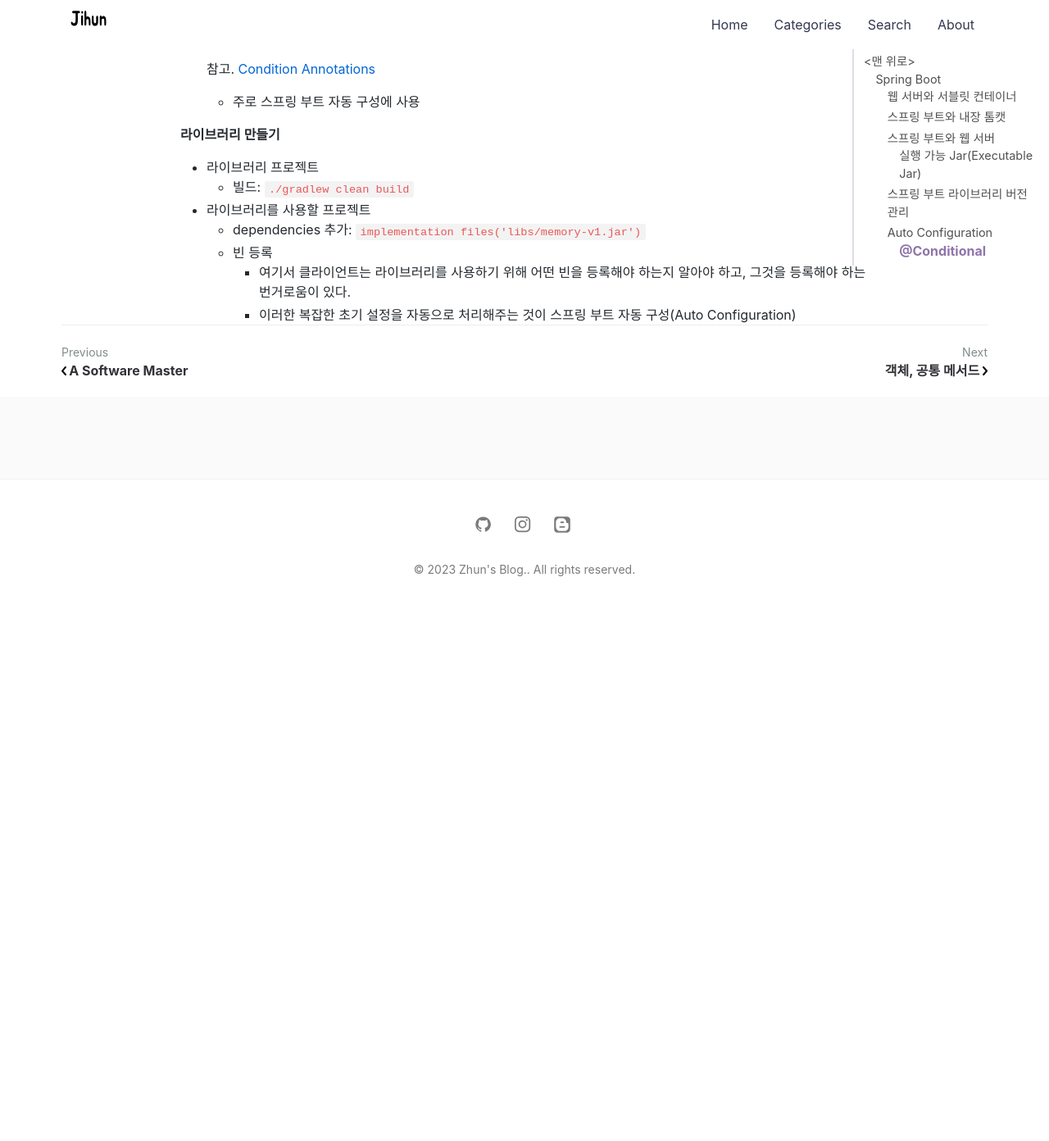
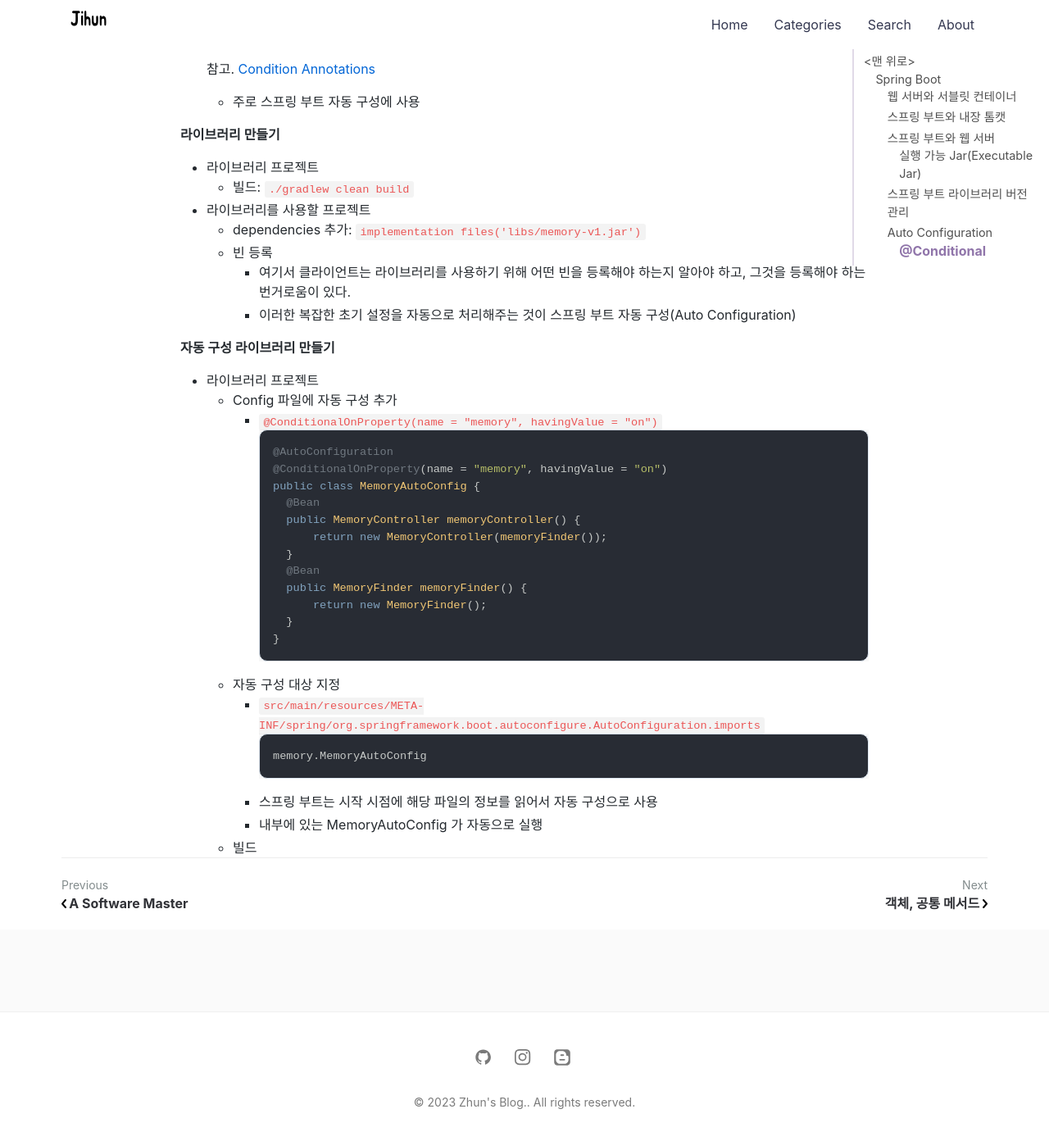
Before and after one commit to jihunparkme/jihunparkme.github.io, a Jekyll site: the page built from _posts/2023-04-06-spring-boot.md, in a window 1280 px wide and 1400 px high, scrolled down 10615 px. Shown: the top 1392 px of the window at 82% size. Built offline with Jekyll 4.4.1, drawn with Linux system fonts in a browser that asks for light colours; nearby versions of some CDN libraries; comment, search, counter and statistics services are not loaded; before the commit the page ends 11365 px from its top, so only the background shows below that; some of the changed text lies outside the part shown.

Commit message:
[SpringBoot] AutoConfiguration : 자동 구성 라이브러리 만들기

````diff
--- a/_posts/2023-04-06-spring-boot.md
+++ b/_posts/2023-04-06-spring-boot.md
@@ -439,3 +439,31 @@ public class JdbcTemplateAutoConfiguration {
   - 빈 등록
     - 여기서 클라이언트는 라이브러리를 사용하기 위해 어떤 빈을 등록해야 하는지 알아야 하고, 그것을 등록해야 하는 번거로움이 있다.
     - 이러한 복잡한 초기 설정을 자동으로 처리해주는 것이 스프링 부트 자동 구성(Auto Configuration)
+
+**자동 구성 라이브러리 만들기**
+
+- 라이브러리 프로젝트
+  - Config 파일에 자동 구성 추가
+    - `@ConditionalOnProperty(name = "memory", havingValue = "on")`
+    ```java
+    @AutoConfiguration
+    @ConditionalOnProperty(name = "memory", havingValue = "on")
+    public class MemoryAutoConfig {
+        @Bean
+        public MemoryController memoryController() {
+            return new MemoryController(memoryFinder());
+        }
+        @Bean
+        public MemoryFinder memoryFinder() {
+            return new MemoryFinder();
+        }
+    }
+    ```
+  - 자동 구성 대상 지정
+    - `src/main/resources/META-INF/spring/org.springframework.boot.autoconfigure.AutoConfiguration.imports`
+      ```text
+      memory.MemoryAutoConfig
+      ```
+    - 스프링 부트는 시작 시점에 해당 파일의 정보를 읽어서 자동 구성으로 사용
+    - 내부에 있는 MemoryAutoConfig 가 자동으로 실행
+  - 빌드
````
